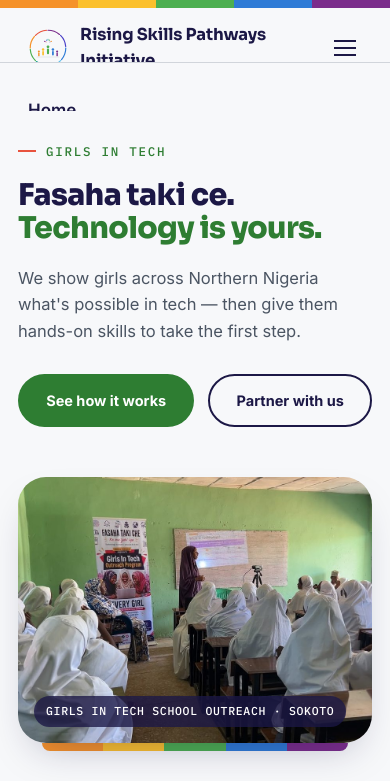
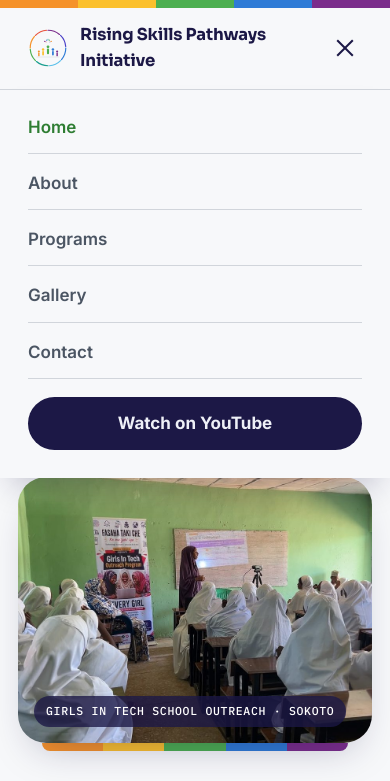
Before and after one commit to Rising-Skills-Pathways/risingskills-website, a plain HTML site: page index.html in a window 390 px wide. Both pictures are taken after a click on the button "Toggle menu". Shown: the top 781 px of the page. Drawn offline with Linux system fonts and the light colour scheme.

Commit message:
Add files via upload

```diff
--- a/responsive.css
+++ b/responsive.css
@@ -65,25 +65,46 @@
 
 /* -------------------- ≤820px: nav collapses to a mobile menu -------------------- */
 @media (max-width: 820px) {
+  /* The header's blur effect traps a position:fixed menu inside the header's own
+     height (that's what cut the menu off). So the menu hangs directly below the
+     header instead, sized to the rest of the screen. */
+  .site-header { background: var(--paper); backdrop-filter: none; -webkit-backdrop-filter: none; }
   .nav-links {
-    position: fixed;
-    inset: 62px 0 0 0;
+    position: absolute;
+    top: 100%;
+    left: 0;
+    right: 0;
+    max-height: calc(100vh - 80px);
+    max-height: calc(100dvh - 80px);
+    overflow-y: auto;
     background: var(--paper);
     flex-direction: column;
-    align-items: flex-start;
-    padding: 24px 28px;
-    gap: 20px;
+    align-items: stretch;
+    padding: 12px 28px 28px;
+    gap: 4px;
+    border-top: 1px solid var(--line);
+    box-shadow: 0 18px 30px -12px rgba(28, 24, 70, 0.25);
     transform: translateY(-8px);
     opacity: 0;
+    visibility: hidden;
     pointer-events: none;
-    transition: all 0.2s ease;
-    border-top: 1px solid var(--line);
-    overflow-y: auto;
+    transition: opacity 0.2s ease, transform 0.2s ease, visibility 0s linear 0.2s;
   }
-  .nav-links.open { transform: translateY(0); opacity: 1; pointer-events: auto; }
+  .nav-links.open {
+    transform: translateY(0); opacity: 1; visibility: visible; pointer-events: auto;
+    transition: opacity 0.2s ease, transform 0.2s ease;
+  }
   .nav-toggle { display: block; }
-  .nav-links a { font-size: 17px; width: 100%; padding: 10px 0; }
-  .nav-cta { width: 100%; justify-content: center; }
+  .nav-links a { font-size: 17px; width: 100%; padding: 12px 0; border-bottom: 1px solid var(--line); }
+  .nav-links a[aria-current="page"]::after { display: none; }
+  .nav-links a[aria-current="page"] { color: var(--green-deep); }
+  .nav-cta { width: 100%; justify-content: center; text-align: center; margin-top: 14px; border-bottom: none !important; padding: 13px 18px !important; }
+
+  /* hamburger turns into an X while the menu is open */
+  .nav-toggle span { transition: transform 0.2s ease, opacity 0.2s ease; }
+  .nav-toggle[aria-expanded="true"] span:nth-child(1) { transform: translateY(7px) rotate(45deg); }
+  .nav-toggle[aria-expanded="true"] span:nth-child(2) { opacity: 0; }
+  .nav-toggle[aria-expanded="true"] span:nth-child(3) { transform: translateY(-7px) rotate(-45deg); }
 }
 
 /* -------------------- ≤800px: two-up cards stack -------------------- */
--- a/site.js
+++ b/site.js
@@ -39,9 +39,14 @@ function initNavToggle() {
     const open = links.classList.contains('open');
     toggle.setAttribute('aria-expanded', open ? 'true' : 'false');
   });
-  links.querySelectorAll('a').forEach(a =>
-    a.addEventListener('click', () => links.classList.remove('open'))
-  );
+  const close = () => {
+    links.classList.remove('open');
+    toggle.setAttribute('aria-expanded', 'false');
+  };
+  links.querySelectorAll('a').forEach(a => a.addEventListener('click', close));
+  // close with the Escape key, or when the window is widened back to desktop
+  document.addEventListener('keydown', e => { if (e.key === 'Escape') close(); });
+  window.matchMedia('(min-width: 821px)').addEventListener('change', e => { if (e.matches) close(); });
 }
 
 function initReveal() {
```
